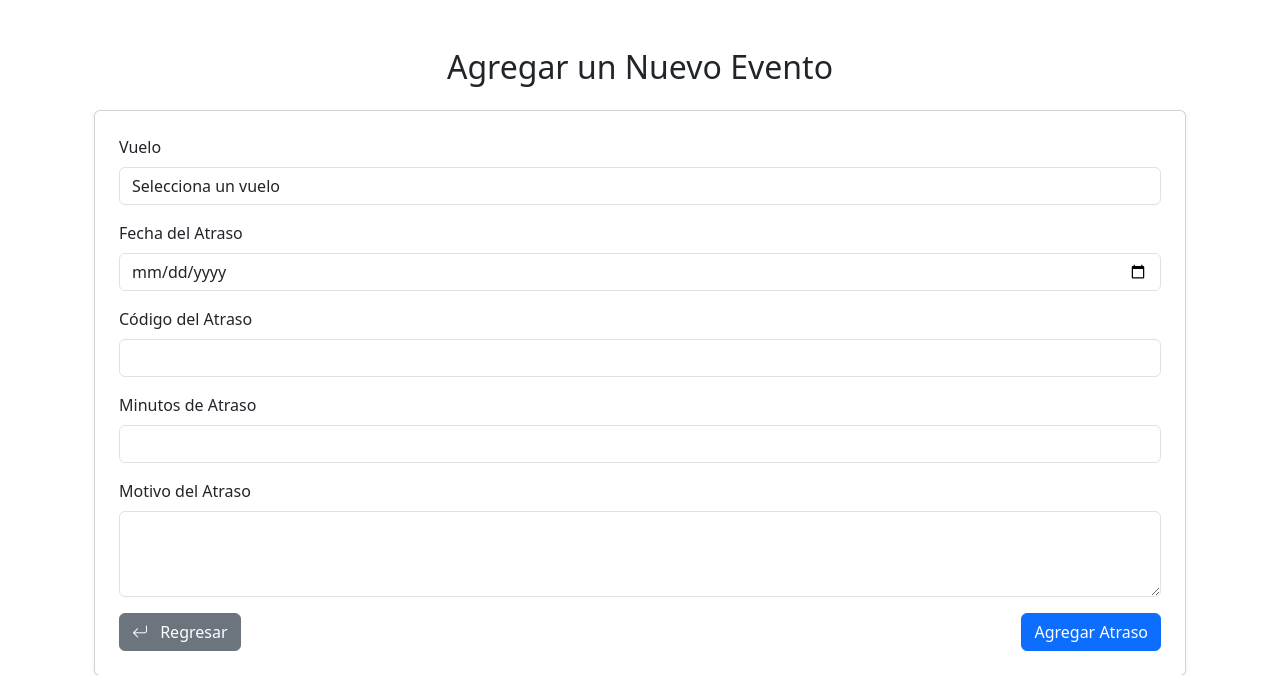
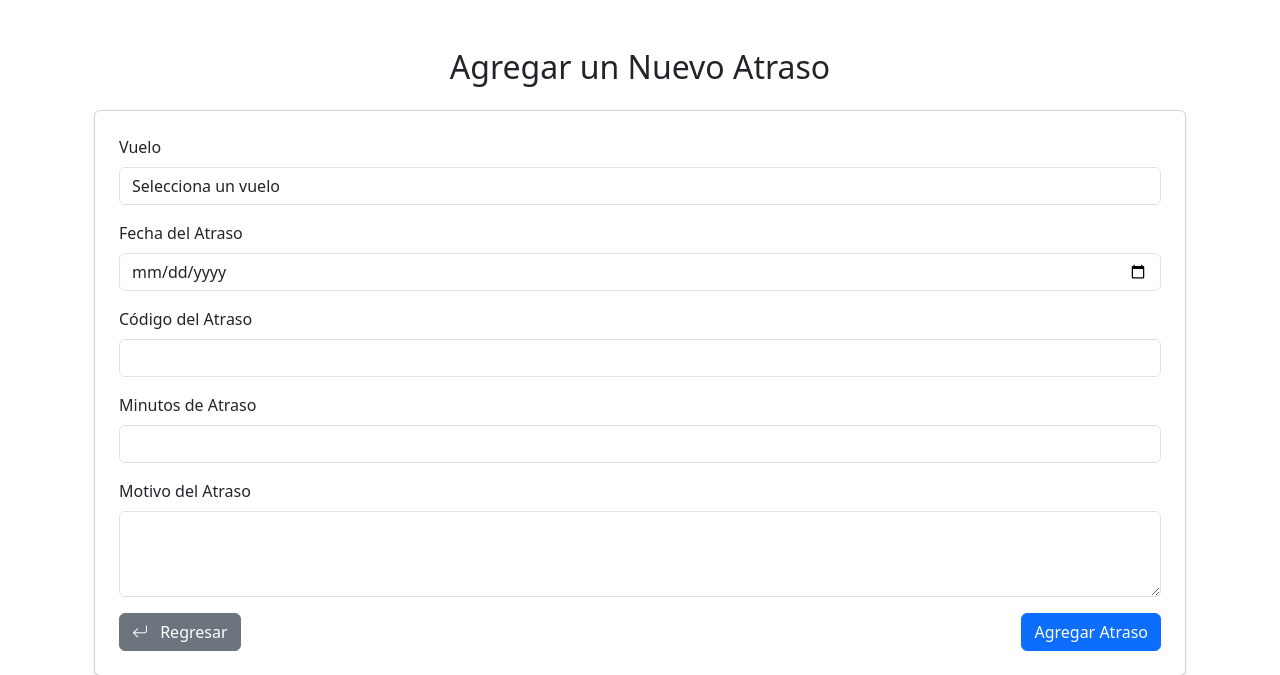
Before and after one commit to RicardoVaca109/SwissportEmsaWebApp, a Django app: template atrasos/templates/add_atrasos_tmp.html in a window 1280 px wide. Shown: the part 56-731 px from the top of the page. Run offline with Django 5.2, Linux system fonts and the light colour scheme; the template is opened without the code that fills it: most values are stand-ins (such as "Sample title", 1, 10 or a date in 2020).

Commit message:
Cambio visual de envio y muestra de datos

```diff
--- a/atrasos/templates/add_atrasos_tmp.html
+++ b/atrasos/templates/add_atrasos_tmp.html
@@ -4,7 +4,7 @@
 
 {% block content %}
 <div class="container mt-4">
-    <h2 class="text-center mb-4">Agregar un Nuevo Evento</h2>
+    <h2 class="text-center mb-4">Agregar un Nuevo Atraso</h2>
     <div class="card p-4 shadow-sm">
     <form method="post" action="{% url 'add_atrasos' %}">
         {% csrf_token %}
@@ -15,7 +15,7 @@
                 <option value="" disabled selected>Selecciona un vuelo</option>
                 {% for vuelo in total_vuelos %}
                     <option value="{{vuelo.id_vuelo }}">
-                        {{ vuelo.codigo_del_vuelo }} - {{ vuelo.origen_vuelo}} → {{vuelo.destino_vuelo }}
+                        {{vuelo.codigo_del_vuelo}} - {{vuelo.origen_vuelo.estacion_aeropuerto}} → {{vuelo.destino_vuelo.estacion_aeropuerto}} |Fecha Vuelo: {{vuelo.fecha_vuelo}}|
                     </option>
                 {% endfor %}
             </select>
```
